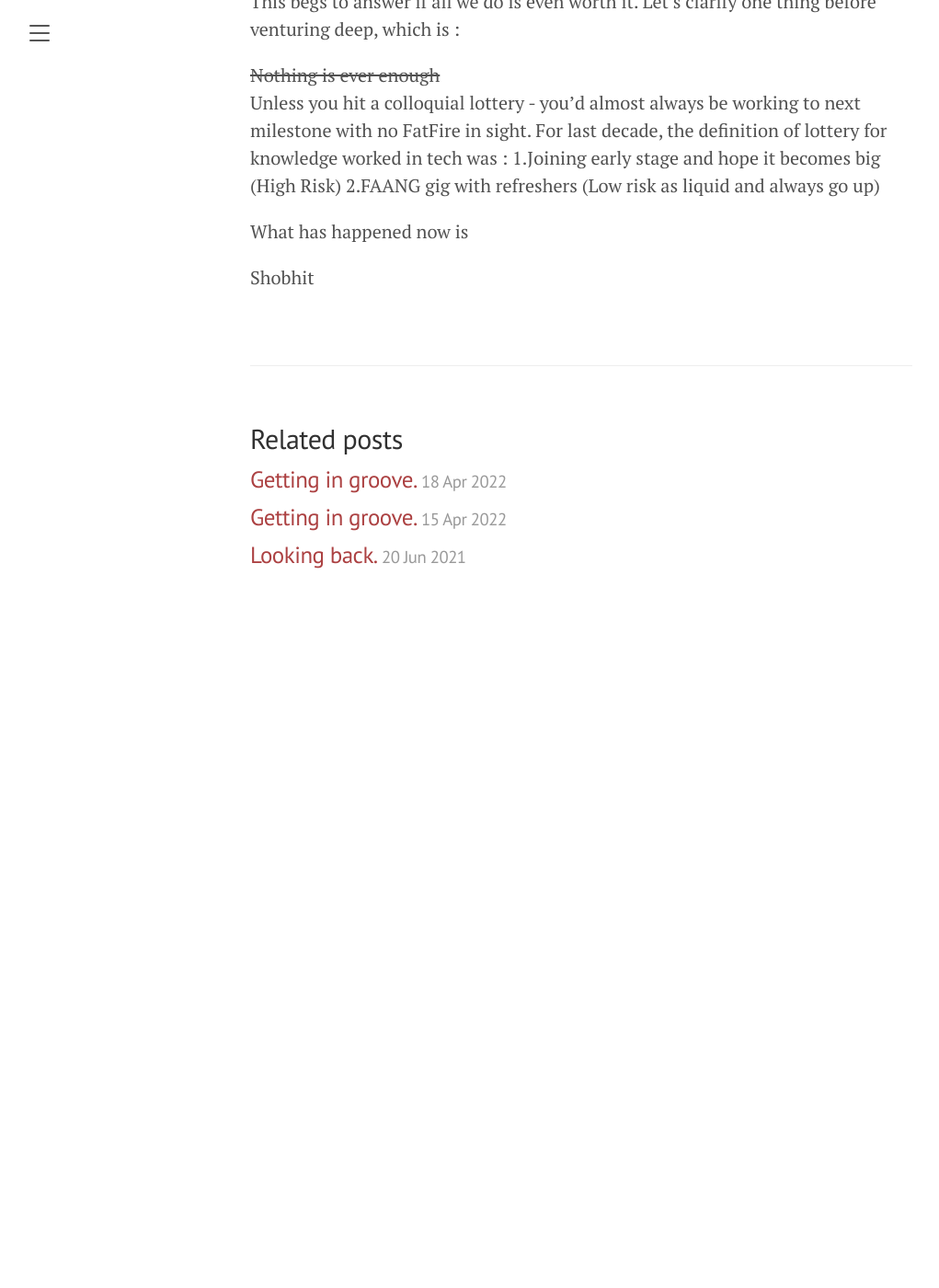
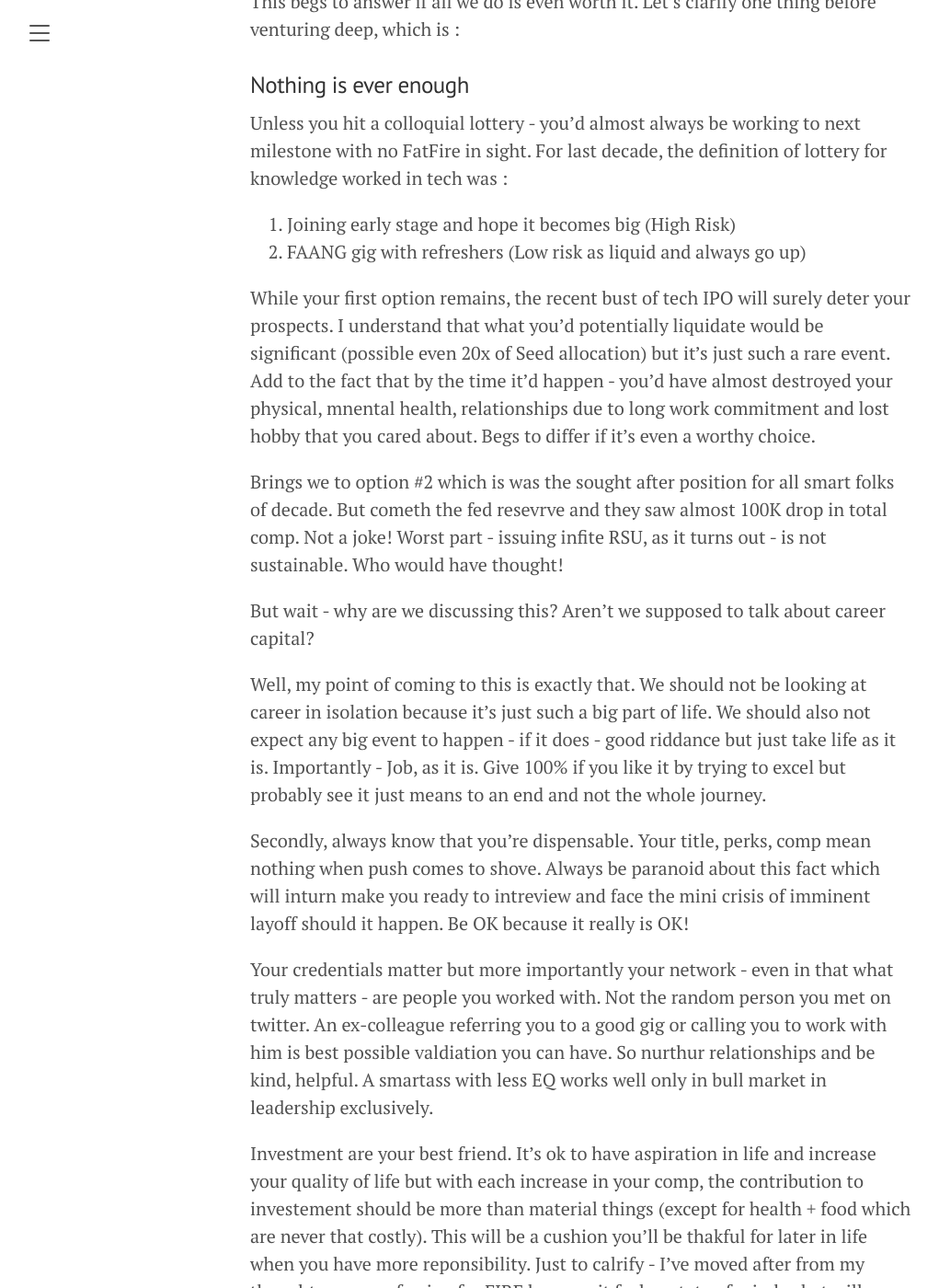
Before and after one commit to asaiatin/asaiatin.github.io, a Jekyll site: the page built from _posts/2022-04-22-Thinking about career capital.md, in a window 1280 px wide and 1400 px high, scrolled down 1375 px. Shown: the whole window at 92% size, without its empty margins (8-1029 px from the left). Built offline with Jekyll 4.4.1, drawn with Linux system fonts in a browser that asks for light colours; before the commit the page ends 2055 px from its top, so only the background shows below that; some of the changed text lies outside the part shown.

Commit message:
Update 2022-04-22-Thinking about career capital.md
New article. WooT!

```diff
--- a/_posts/2022-04-22-Thinking about career capital.md
+++ b/_posts/2022-04-22-Thinking about career capital.md
@@ -2,7 +2,7 @@
 layout: post
 title: Thinking of career capital
 ---
-it's that time of year - when admits to global school start rolling out and a pretentious Linkedin is filled with the posts about folks joining a fancy $100K business school.
+It's that time of year - when admits to global school start rolling out and a pretentious Linkedin is filled with the posts about folks joining a fancy $100K business school.
 
 And for those not joining a fancy school - there's ofcourse "I'm now a Noogler post". <s> Give a year and FAANG will absorb literally every knowledge worker in India. </s>
 
@@ -16,15 +16,35 @@ And as I recently hit my official milestone of venturing into late 20s - colloqu
 
 Anywho - I wrote this post near about August and a lot has happened since then, the tech stock market has virtually crashed. Almost all big tech has had layoffs and Indian companies are following the lead. Economic slowdown was expected, crash was imminent, valuation hit were expected but layoffs are always uncomfortable. Specially  in firms with comfortable FCF and herculean margin. Why would Apple even think of freeze is literally beyond me but it does show that at the end, it's shareholder value that's supreme. No matter your market share or cash!
 
-This begs to answer if all we do is even worth it. Let's clarify one thing before venturing deep, which is :
-<s> Nothing is ever enough </s>
+This begs to answer if all we do is even worth it. Let's clarify one thing before venturing deep, which is : <br>
+<h3> Nothing is ever enough </h3>
 
 Unless you hit a colloquial lottery - you'd almost always be working to next milestone with no FatFire in sight.
 For last decade, the definition of lottery for knowledge worked in tech was :
-1.Joining early stage and hope it becomes big  (High Risk)
-2.FAANG gig with refreshers (Low risk as liquid and always go up)
+<ol>
+  <li> Joining early stage and hope it becomes big  (High Risk) </li>
+  <li> FAANG gig with refreshers (Low risk as liquid and always go up) </li>
+</ol>
 
-What has happened now is
+While your first option remains, the recent bust of tech IPO will surely deter your prospects. I understand that what you'd potentially liquidate would be significant (possible even 20x of Seed allocation) but it's just such a rare event. Add to the fact that by the time it'd happen - you'd have almost destroyed your physical, mnental health, relationships due to long work commitment and lost hobby that you cared about. Begs to differ if it's even a worthy choice.
+
+Brings we to option #2 which is was the sought after position for all smart folks of decade. But cometh the fed resevrve and they saw almost 100K drop in total comp. Not a joke!
+Worst part - issuing infite RSU, as it turns out - is not sustainable. Who would have thought!
+
+But wait - why are we discussing this? Aren't we supposed to talk about career capital?
+
+Well, my point of coming to this is exactly that. We should not be looking at career in isolation because it's just such a big part of life. We should also not expect any big event to happen - if it does - good riddance but just take life as it is. Importantly - Job, as it is. Give 100% if you like it by trying to excel but probably see it just means to an end and not the whole journey.
+
+Secondly, always know that you're dispensable. Your title, perks, comp mean nothing when push comes to shove. Always be paranoid about this fact which will inturn make you ready to intreview and face the mini crisis of imminent layoff should it happen. Be OK because it really is OK!
+
+Your credentials matter but more importantly your network - even in that what truly matters - are people you worked with. Not the random person you met on twitter. An ex-colleague referring you to a good gig or calling you to work with him is best possible valdiation you can have. So nurthur relationships and be kind, helpful.
+A smartass with less EQ works well only  in bull market in leadership exclusively.
+
+Investment are your best friend. It's ok to have aspiration in life and increase your quality of life but with each increase in your comp, the contribution to investement should be more than material things (except for health + food which are never that costly). This will be a cushion you'll be thakful for later in life when you have more reponsibility. Just to calrify - I've moved after from my thought process of going for FIRE because it feels a state of mind, what will you call enough. I'm okay if my interest on investment payout for basic neccessity i.e cost of living at place I choose - maybe UAE, India or UK!
+
+In India, that's about 1L/month, in UAE - that's about AED 10K per month. For this, I'd need a corpus of 1.25cr in India and 2.5cr for UAE which is something that's doable with current run-rate of average knowledge worker.
+
+I know this is generic advise but try to go through it once and evaluate what is important and doable, your career is important - so is your mental peace, your relationship, your family, your partner and above all you - YOU! If you're not at peace with your life, what shall a VP title do :)
 
 
 
```
